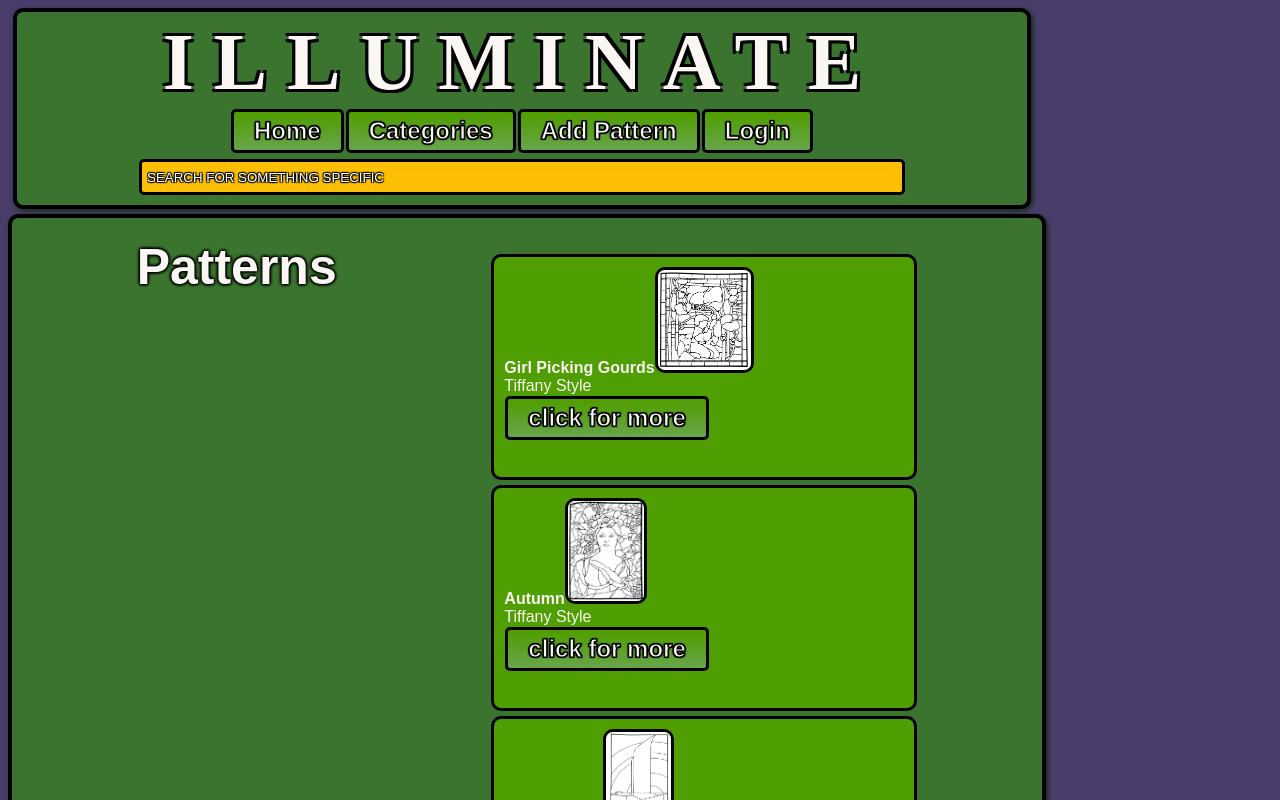
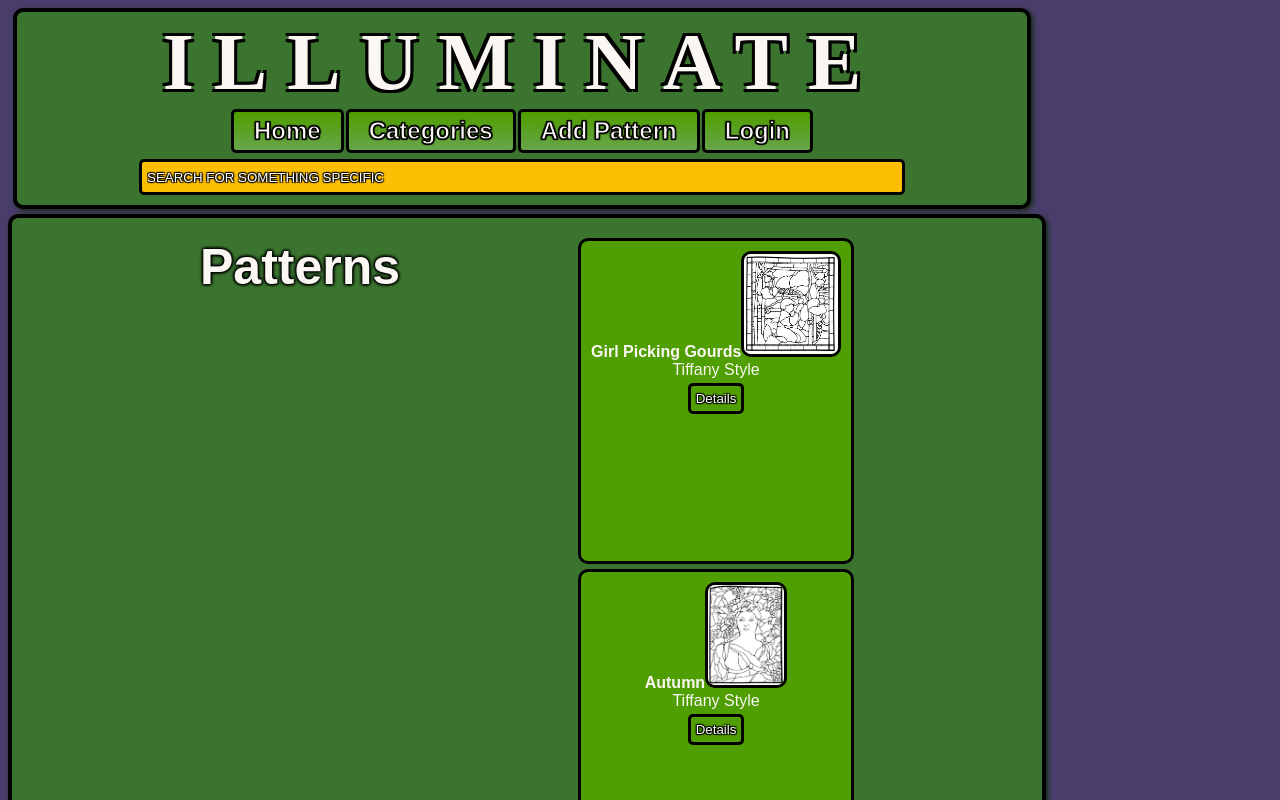
Before and after one commit to ARElton/illuminate-frontend, a React (Create React App) app: page / in a window 1280 px wide. Shown: the top 800 px of the page. Built offline with nearby package versions, Linux system fonts and the light colour scheme; data requests are answered from the project's data file; a web font is replaced by a local one.

Commit message:
image clickthroughs working, profile redirect working, added more css

```diff
--- a/src/components/Header.js
+++ b/src/components/Header.js
@@ -1,5 +1,5 @@
 import React, {useState} from "react";
-import { BrowserRouter as Router, NavLink, useLocation  } from 'react-router-dom';
+import { NavLink, useLocation, useHistory } from 'react-router-dom';
 import Search from './Search';
 import Categories from './Categories';
 
@@ -8,6 +8,7 @@ function Header({query, setQuery, currentUser, setCurrentUser, setCurrentSort})
     const [catTog, setCatTog] = useState(false)
 
     const location = useLocation();
+    let history = useHistory()
 
 
     function catClick(){
@@ -16,6 +17,7 @@ function Header({query, setQuery, currentUser, setCurrentUser, setCurrentSort})
 
     function handleLogout(){
         setCurrentUser(null)
+        history.push("/")
     }
 
     return (
--- a/src/components/PatternForm.js
+++ b/src/components/PatternForm.js
@@ -58,7 +58,7 @@ function PatternForm({updatePatterns}) {
                     value={image}
                     onChange={(e) => setImage(e.target.value)}
                 />
-                <label for="categories">Choose a category:</label>
+
 
 
                 <input
@@ -68,6 +68,8 @@ function PatternForm({updatePatterns}) {
                     value={description}
                     onChange={(e) => setDescription(e.target.value)}
                 />
+
+                <label for="categories">Choose a category:</label>
                 <select id="categories" name="categories" onChange={(e) => setCategory(e.target.value)}>
                     <option value={category}>Art Deco</option>
                     <option value={category}>Art Nouveau</option>
--- a/src/components/PatternList.js
+++ b/src/components/PatternList.js
@@ -19,7 +19,7 @@ function PatternList ({patterns, login, currentUser, updateProjects, setCurrentP
     return(
         <div className="pattern-list">
             <h1>Patterns</h1>
-            <ul className="pattern-cards">{patternComponents}</ul>
+            <ul className="pattern-card-list">{patternComponents}</ul>
         </div>
     )
 
--- a/src/components/PatternTile.js
+++ b/src/components/PatternTile.js
@@ -12,12 +12,15 @@ function PatternTile({pattern, setCurrentPattern}) {
         <li className="pattern-card">
               <div className="pattern-tile-detail">
                 <strong>{name}</strong>
+                <Link to={image} target="_blank">
                   <img src={image} alt={description} />
+                </Link>
+
                 <div className="Category">
                     <span>{category}</span>
                 </div>
                 <Link to={`/patterns/${id}`}>
-                <button onClick={handleClick} className="button">click for more</button>
+                  <button onClick={handleClick} className="pattern-button">Details</button>
                 </Link>
               </div>
         </li>
--- a/src/components/PatternView.js
+++ b/src/components/PatternView.js
@@ -1,10 +1,12 @@
-import React, {useState, useEffect} from "react";
-import { useLocation} from 'react-router-dom';
+import React, {useState} from "react";
+import { useLocation, useHistory} from 'react-router-dom';
 import ProjectTile from './ProjectTile'
 
 
 function PatternView({pattern, projects, currentUser, updateProjects, onRemoveProject, onEditProject}) {
     const location = useLocation()
+    let history = useHistory()
+
     const {id, name, image, description, category} = pattern
     const [project, setProject] = useState(null)
 
@@ -42,6 +44,7 @@ function PatternView({pattern, projects, currentUser, updateProjects, onRemovePr
           .then(newProj => {
             updateProjects(newProj)
             setProject(newProj)
+            history.push("/profile")
           })
     }
 
--- a/src/components/ProjectTile.js
+++ b/src/components/ProjectTile.js
@@ -1,5 +1,5 @@
 import React, {useState} from "react";
-import { useLocation } from 'react-router-dom';
+import { useLocation, Link } from 'react-router-dom';
 
 function ProjectTile({project, image, favorite, onRemoveProject, onEditProject}) {
 
@@ -37,7 +37,10 @@ function ProjectTile({project, image, favorite, onRemoveProject, onEditProject})
 
             <div className="project-card-detail">
             <h4>{favorite ? "Complete!": "Work in Progress"}</h4>
-            <img src={image} alt={"username"} />
+
+                  <a href={image} target="_blank"><img src={image}  /></a>
+
+
 
             </div>
 
--- a/src/index.css
+++ b/src/index.css
@@ -145,13 +145,15 @@ header input {
   -1px  1px 3px #000,
    1px  1px 3px #000;
 }
-.pattern-card ul {
+
+
+/*------ PatternTile -------*/
+.pattern-card-list{
   list-style-type: none;
   margin: 0;
   padding: 0;
+  text-align: center;
 }
-
-/*------ PatternTile -------*/
 .pattern-card {
   list-style-type: none;
   margin: 5px;
@@ -159,15 +161,32 @@ header input {
   background-color: #4f9e02ff;
   border-radius:10px;
 	border:1px solid #3b6e22;
-  width: 400px;
-  height: 200px;
+  width: 250px;
+  height: 300px;
   border: 3px solid black;
+  overflow: hidden;
+  display:grid;
+  text-align: center;
 }
 .pattern-card img {
   max-width: 100px;
   max-height: 100px;
   border: 3px solid black;
   border-radius: 10px;
+}
+.pattern-button{
+  padding: 5px 5px;
+  margin: 4px 2px;
+  border: 3px solid black;
+  background-color:#509e02;
+  color:#faf7f3;
+	border-radius:5px;
+  cursor:pointer;
+  text-shadow:
+  -1px -1px 1px #000,
+   1px -1px 1px #000,
+  -1px  1px 1px #000,
+   1px  1px 1px #000;
 }
 
 
@@ -460,90 +479,3 @@ header input {
   background-color: #fdbf04ff;
   border: 3px solid black;
 }
-
-
-
-
-
-
-
-
-
-
-
-
-
-
-
-
-
-
-
-
-
-
-
-/*   provided css  */
-
-/* body {
-  margin: 0;
-  font-family: -apple-system, BlinkMacSystemFont, 'Segoe UI', 'Roboto', 'Oxygen',
-    'Ubuntu', 'Cantarell', 'Fira Sans', 'Droid Sans', 'Helvetica Neue',
-    sans-serif;
-  -webkit-font-smoothing: antialiased;
-  -moz-osx-font-smoothing: grayscale;
-}
-
-code {
-  font-family: source-code-pro, Menlo, Monaco, Consolas, 'Courier New',
-    monospace;
-}
-
-.img {
-  max-height: 100px;
-}
-
-.button,
-button {
-  padding: 0.75rem;
-  border: none;
-  font: inherit;
-  font-weight: 600;
-  color: inherit;
-  cursor: pointer;
-  color: var(--primary);
-  background-color: var(--background);
-  border: 2px solid var(--dark-turquoise);
-  transition: background-color 0.2s;
-  line-height: 1;
-}
-
-.button.active,
-.button:hover,
-button.active,
-button:focus,
-button:hover {
-  outline: none;
-  color: var(--white);
-  background-color: var(--primary);
-  border: 2px solid var(--primary);
-}
-
-button:disabled {
-  cursor: not-allowed;
-  color: var(--dark-grey);
-  background-color: var(--grey);
-}
-
-button.blue {
-  border: 2px solid var(--blue-dark);
-  color: var(--blue);
-}
-
-button.blue.active,
-button.blue:focus,
-button.blue:hover {
-  color: var(--white);
-  background-color: var(--blue);
-  border: 2px solid var(--blue);
-} */
```
Lines whose indentation alone changed are shown as unchanged.
